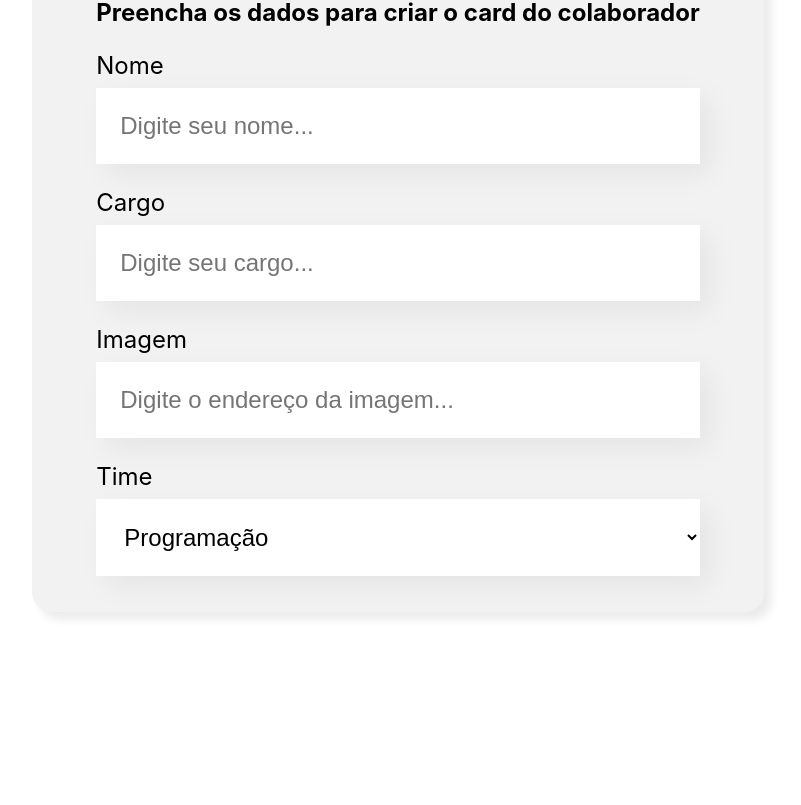
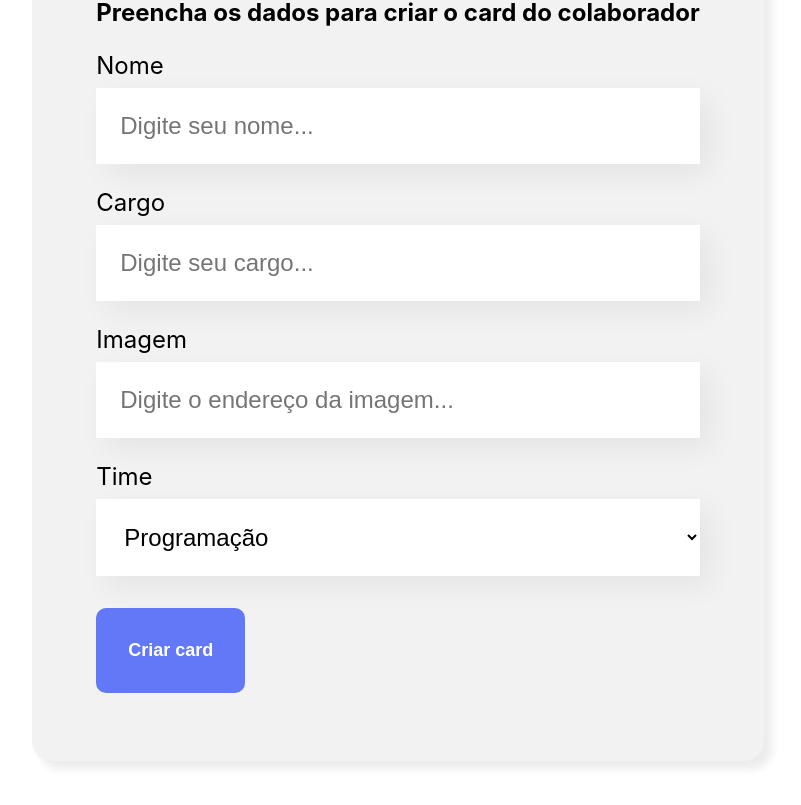
Before and after one commit to erickbmelo/Form-Explore-React-com-JS, a React (Create React App) app: page / in a window 1280 px wide. Shown: the part 636-1441 px from the top of the page, without its empty margins (242-1043 px from the left). Before the commit the page ends 1328 px from the top, so only its background shows below. Built offline with nearby package versions, Linux system fonts and the light colour scheme.

Commit message:
Criando componente Botao com 'props.children'

```diff
--- /dev/null
+++ b/src/componentes/Botao/Botao.css
@@ -0,0 +1,15 @@
+.botao{
+    background-color: #6278f7;
+    border-radius: 10px;
+    font-weight: 700;
+    font-size: 18px;
+    padding: 32px;
+    border: none;
+    cursor: pointer;
+    color: #fff;
+    margin: 32px 0;
+}
+
+.botao:hover{
+    color: #95FFD4;
+}
--- /dev/null
+++ b/src/componentes/Botao/index.js
@@ -0,0 +1,11 @@
+import "./Botao.css"
+
+const Botao = (props) => {
+    return (
+        <button className="botao">
+            {props.children}
+        </button>
+    )
+}
+
+export default Botao
--- a/src/componentes/Formulario/index.js
+++ b/src/componentes/Formulario/index.js
@@ -1,3 +1,4 @@
+import Botao from "../Botao"
 import CampoTexto from "../CampoTexto"
 import ListaSuspensa from "../ListaSuspensa"
 import "./Formulario.css"
@@ -22,6 +23,7 @@ const Formulario = () => {
                 <CampoTexto label="Cargo" placeholder="Digite seu cargo"/>
                 <CampoTexto label="Imagem" placeholder="Digite o endereço da imagem"/>
                 <ListaSuspensa label="Time" items={times}/>
+                <Botao>Criar card</Botao>
             </form>
         </section>
     )
```
